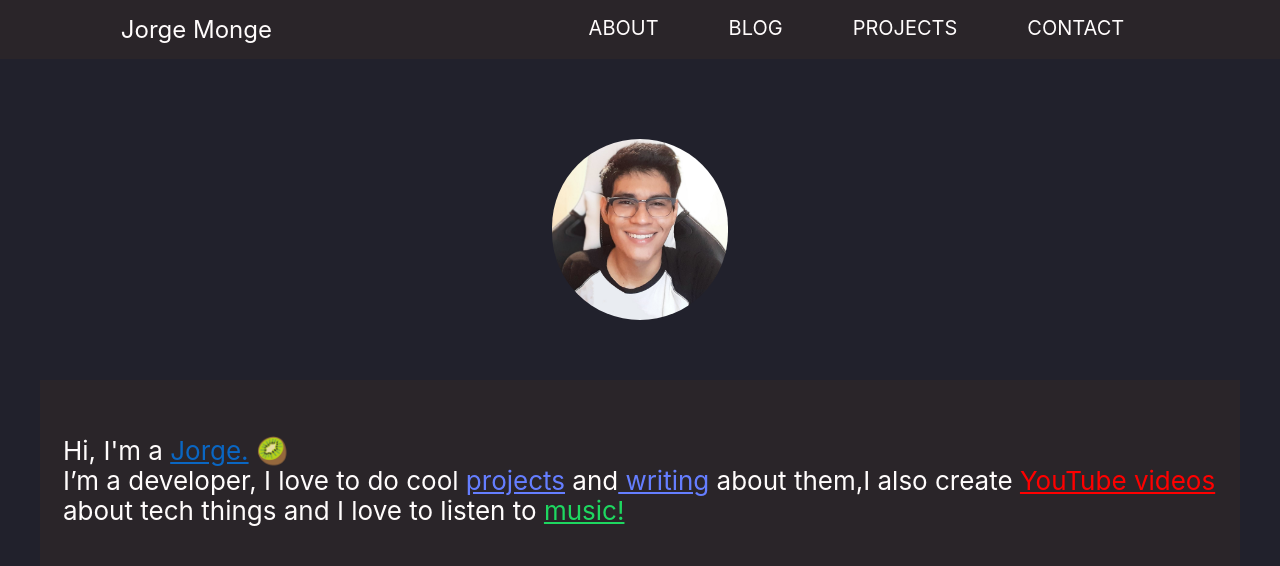
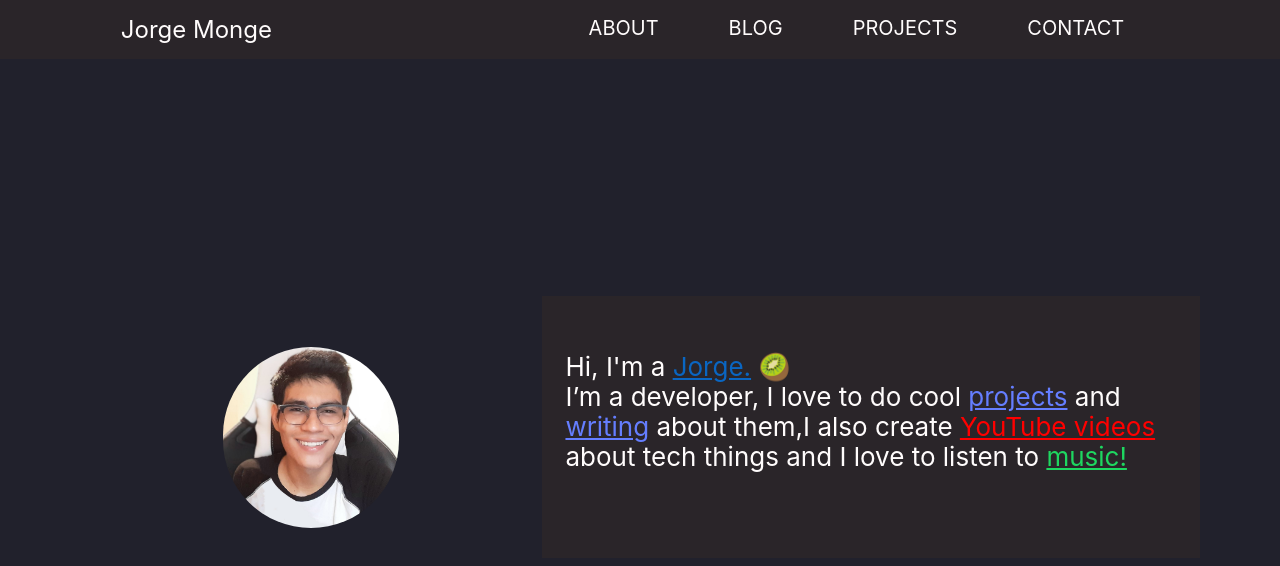
Before and after one commit to Monge1h/monge1h.com, a Next.js app in the folder webpage/: page / in a window 1280 px wide. Shown: the top 566 px of the page. Built offline with nearby package versions, Linux system fonts and the light colour scheme.

Commit message:
Add media queries for home page

```diff
--- a/webpage/styles/Home.module.css
+++ b/webpage/styles/Home.module.css
@@ -35,3 +35,31 @@
     background-repeat: no-repeat;
     margin-bottom: 60px;
 }
+
+/* laptop */
+/* (min-width: 1024px) */
+@media (min-width: 1024px) {
+    .main_container{
+        display: flex;
+        flex-wrap: nowrap;
+        align-items: center;
+        justify-content: center;
+        margin: auto;
+        padding: 66px 10px 10px;
+        max-width: 1140px;
+    }
+    .img_profile{
+        width: 100%;
+        height: 100%;
+    }
+    .img_container img{
+      height: 300px;
+      max-width: 300px;
+      max-height: 300px;
+      border-radius: 200px;
+    }
+    .text_container{
+        max-height: 800px;
+        margin: 0;
+    }
+   }
```
